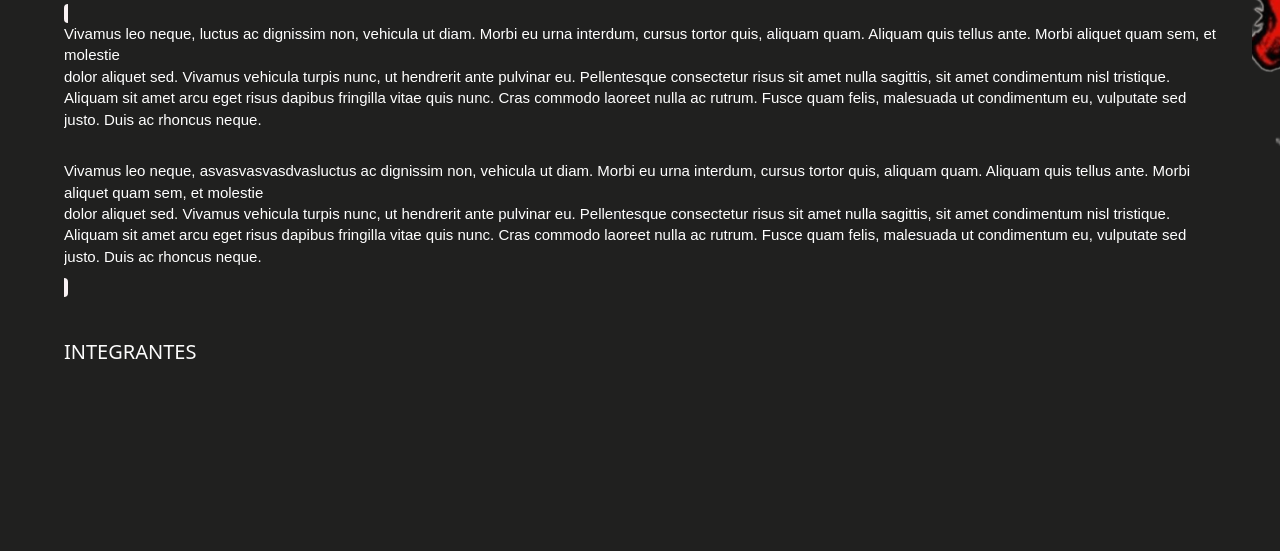
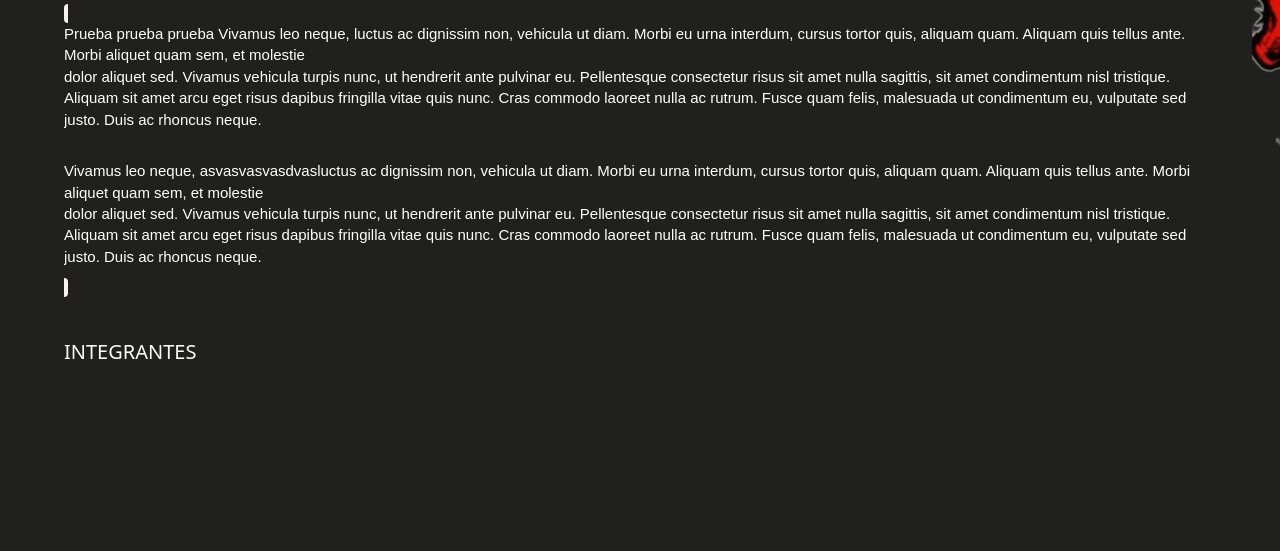
Before and after one commit to abraham2897/Prueba1, a plain HTML site: page index.html in a window 1280 px wide. Shown: the part 249-800 px from the top of the page. Drawn offline with nearby package versions, Linux system fonts and the light colour scheme; a web font is replaced by a local one.

Commit message:
Actualización

```diff
--- a/index.html
+++ b/index.html
@@ -94,7 +94,7 @@
    <section class="contenido wrapper">
       <div id="#" class="contenedor max">
          <h1 class="rubik-glitch-regular-02">HISTORIA</h1>
-         <code> <p>Vivamus leo neque, luctus ac dignissim non, vehicula ut diam. Morbi eu urna interdum, cursus tortor quis, aliquam quam. Aliquam quis tellus ante. Morbi aliquet quam sem, et molestie
+         <code> <p>Prueba prueba prueba Vivamus leo neque, luctus ac dignissim non, vehicula ut diam. Morbi eu urna interdum, cursus tortor quis, aliquam quam. Aliquam quis tellus ante. Morbi aliquet quam sem, et molestie
          <br> dolor aliquet sed. Vivamus vehicula turpis nunc, ut hendrerit ante pulvinar eu. Pellentesque consectetur risus sit amet nulla sagittis, sit amet condimentum nisl tristique. Aliquam sit amet arcu eget risus dapibus fringilla vitae quis nunc. Cras commodo laoreet nulla ac rutrum. Fusce quam felis, malesuada ut condimentum eu, vulputate sed justo. Duis ac rhoncus neque.</p>
          <br><p>Vivamus leo neque, asvasvasvasdvasluctus ac dignissim non, vehicula ut diam. Morbi eu urna interdum, cursus tortor quis, aliquam quam. Aliquam quis tellus ante. Morbi aliquet quam sem, et molestie
          <br> dolor aliquet sed. Vivamus vehicula turpis nunc, ut hendrerit ante pulvinar eu. Pellentesque consectetur risus sit amet nulla sagittis, sit amet condimentum nisl tristique. Aliquam sit amet arcu eget risus dapibus fringilla vitae quis nunc. Cras commodo laoreet nulla ac rutrum. Fusce quam felis, malesuada ut condimentum eu, vulputate sed justo. Duis ac rhoncus neque.</p>
```
